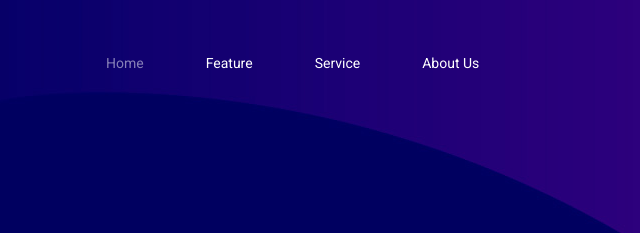
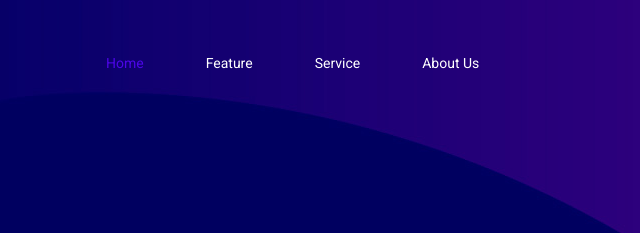
Before and after one commit to Nikanorra/Nikanorra.github.io-qualifed-consult.github.io, a plain HTML site: page index.html in a window 1280 px wide. In both pictures the pointer is over the link "Home". Shown: the top 233 px of the page, 159-799 px from the left. Drawn offline with Linux system fonts and the light colour scheme.

Commit message:
Add files via upload

```diff
--- a/css/01_header.css
+++ b/css/01_header.css
@@ -31,7 +31,7 @@
     margin-right: 62px;
     transition: .5s; }
     .menu nav ul a:hover {
-      color: rgba(255, 255, 255, 0.5); }
+      color: #4d05e8; }
 
 .reristration {
   display: flex;
```
Also changed, not shown: 1 other file.
